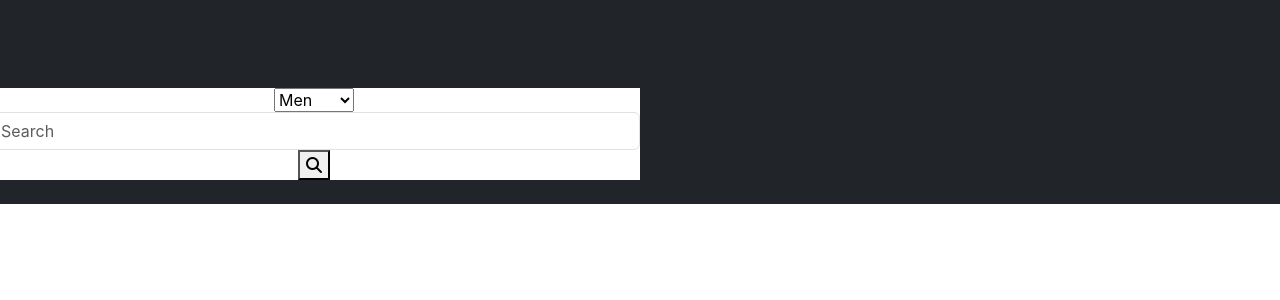
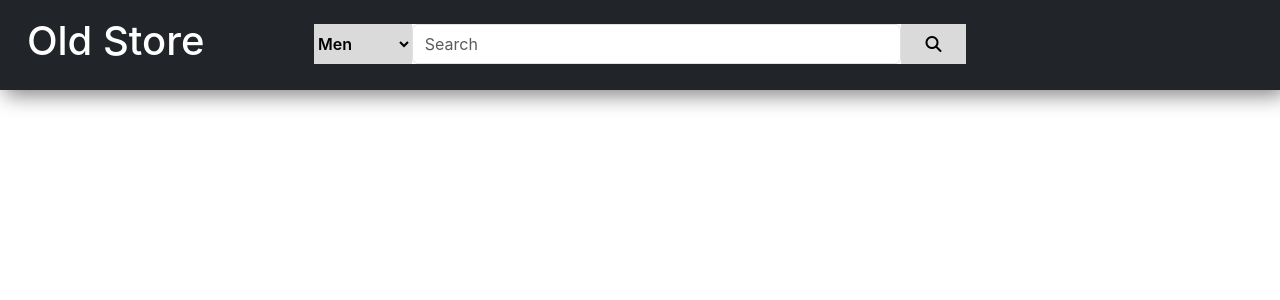
Before and after one commit to carrildan/OldStore, a React (Create React App) app in the folder oldstore/: page / in a window 1280 px wide. Shown: the top 300 px of the page. Built offline with nearby package versions, Linux system fonts and the light colour scheme.

Commit message:
added basic header css style

```diff
--- a/oldstore/src/App.css
+++ b/oldstore/src/App.css
@@ -1,38 +1,40 @@
-.App {
-  text-align: center;
+.header{
+  max-width: 100%;
+  box-shadow: 5px 5px 20px gray;
 }
 
-.App-logo {
-  height: 40vmin;
-  pointer-events: none;
+.row div{
+  display: inline-block;
 }
 
-@media (prefers-reduced-motion: no-preference) {
-  .App-logo {
-    animation: App-logo-spin infinite 20s linear;
-  }
+.brand{
+  color: white;
+  margin-left: 2%;
+  padding: 0.8em;
+  width: 23%;
 }
 
-.App-header {
-  background-color: #282c34;
-  min-height: 100vh;
-  display: flex;
-  flex-direction: column;
-  align-items: center;
-  justify-content: center;
-  font-size: calc(10px + 2vmin);
-  color: white;
+.inp-container input{
+  display: inline-block;
+  width: 75%;
+  height: 2.5em;
 }
 
-.App-link {
-  color: #61dafb;
+.inp-container button{
+  width: 10%;
+  height: 2.5em;
+  border: none;
+  background-color: #dadada;
 }
 
-@keyframes App-logo-spin {
-  from {
-    transform: rotate(0deg);
-  }
-  to {
-    transform: rotate(360deg);
-  }
+.dropdown{
+  width: 15%;
 }
+
+.select-btn{
+  width: 100%;
+  height: 2.5em;
+  border: none;
+  background-color: #dadada;
+  font-weight: 600;
+}
```
